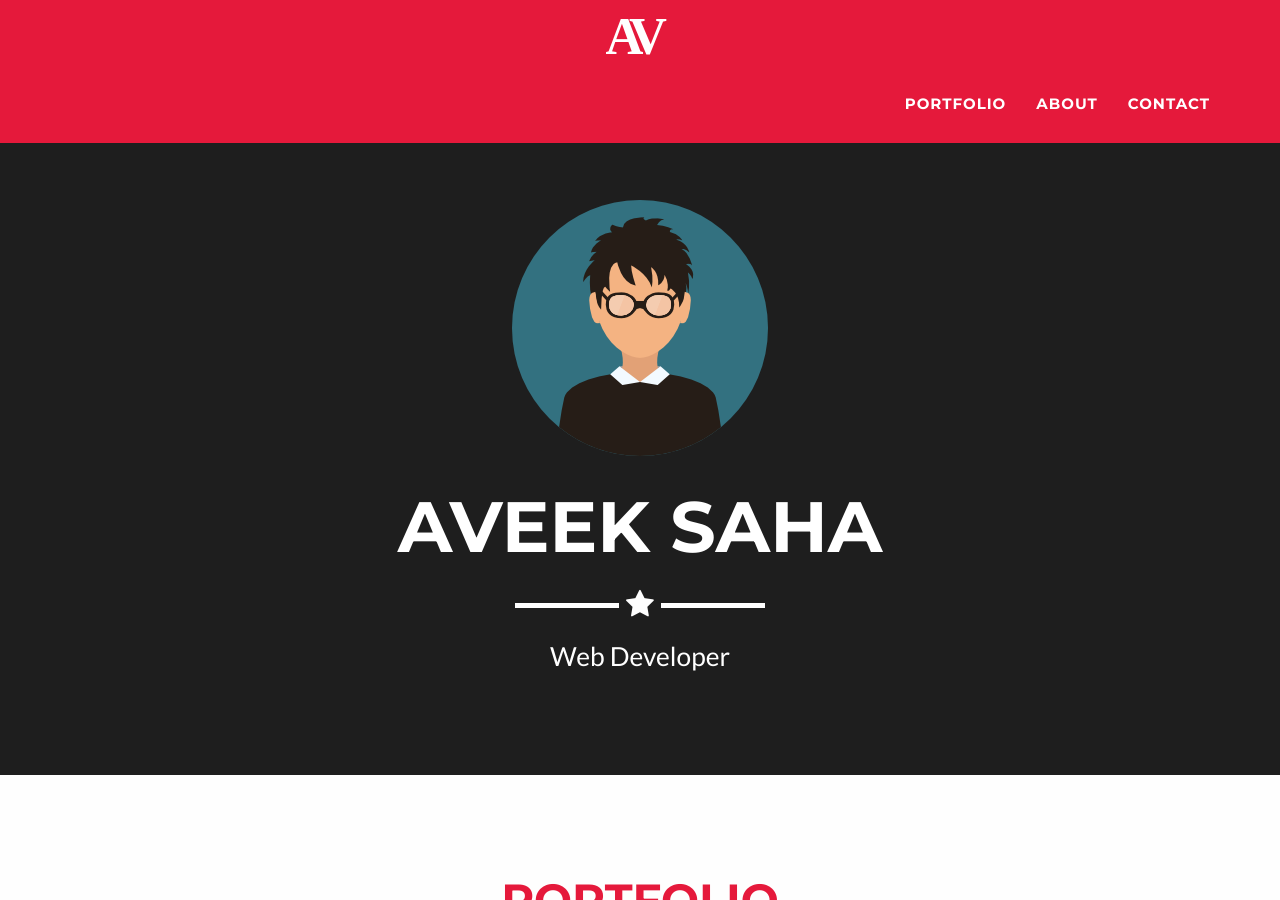
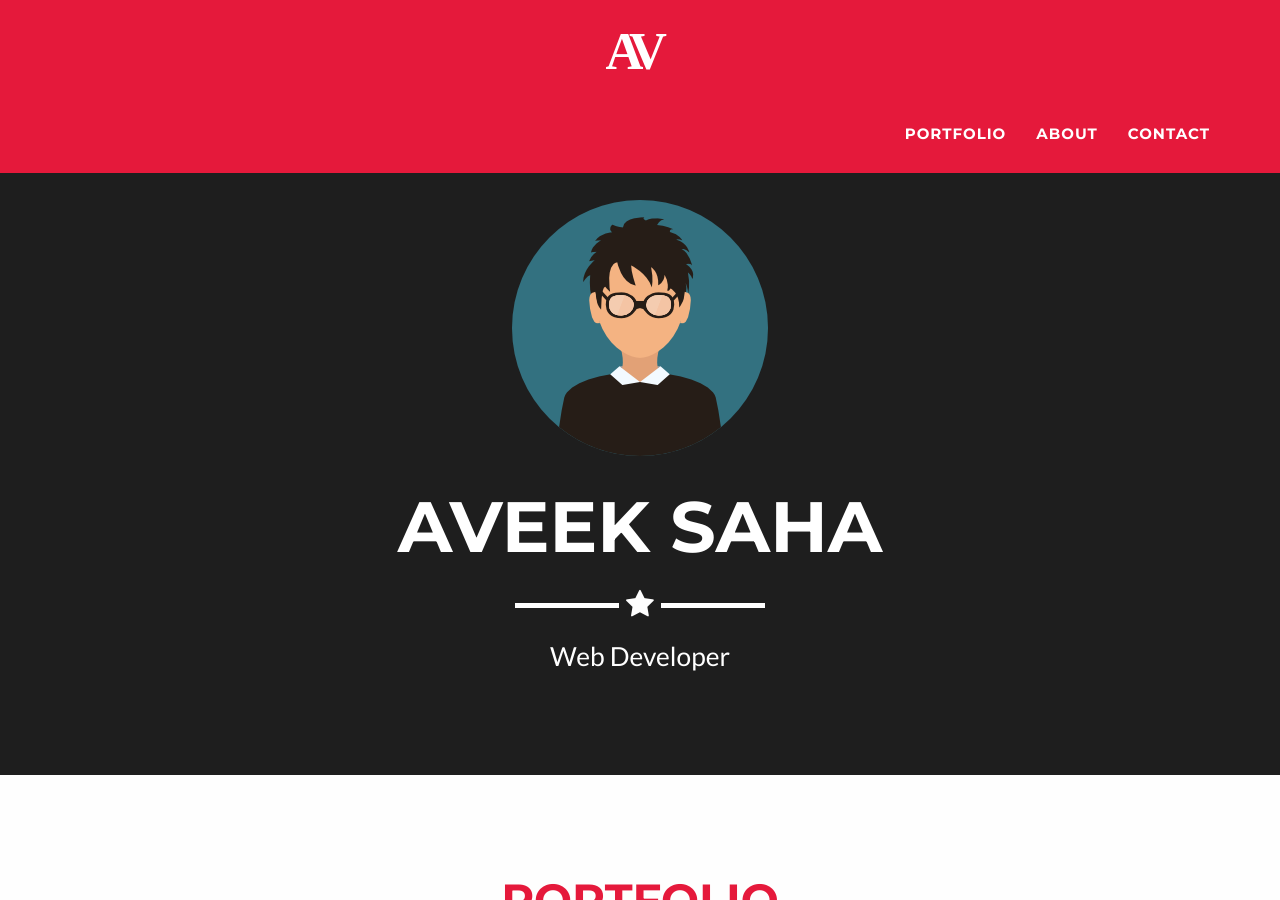
Before and after one commit to Aveek-Saha/Aveek-Saha.github.io, a Jekyll site: the page built from index.html, in a window 1280 px wide and 900 px high. Built offline with Jekyll 4.4.1, drawn with Linux system fonts in a browser that asks for light colours; some web fonts are replaced.

Commit message:
Update nav.html

```diff
--- a/_includes/nav.html
+++ b/_includes/nav.html
@@ -9,7 +9,9 @@
                     <span class="icon-bar"></span>
                     <span class="icon-bar"></span>
                 </button>
+               <div class="navbar-header">
                <a class="navbar-brand logo" href="#page-top">AV</a>
+                  </div>
                 <!--<a class="navbar-brand" href="#page-top">{{ site.title }}</a> -->
             </div>
 
```
